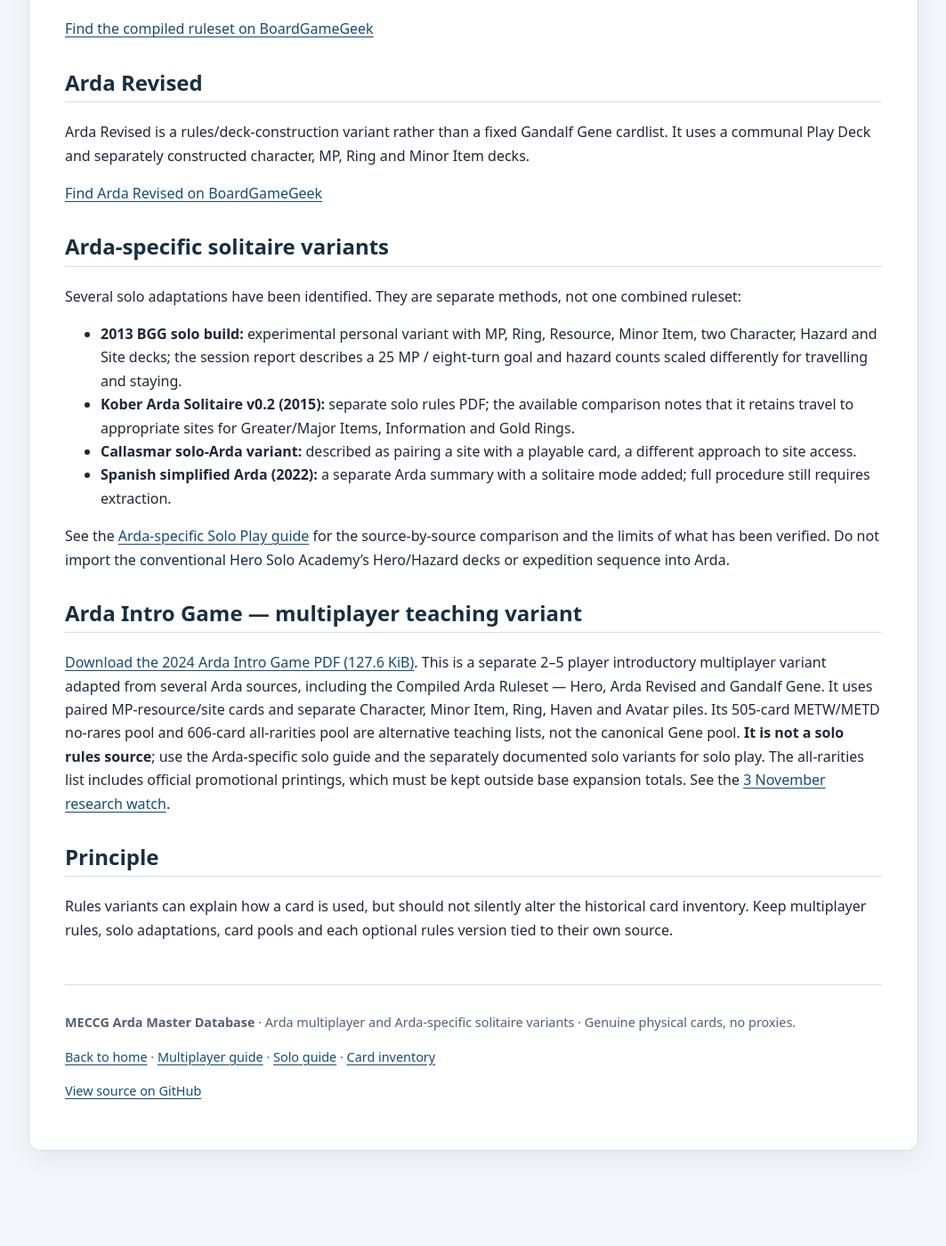
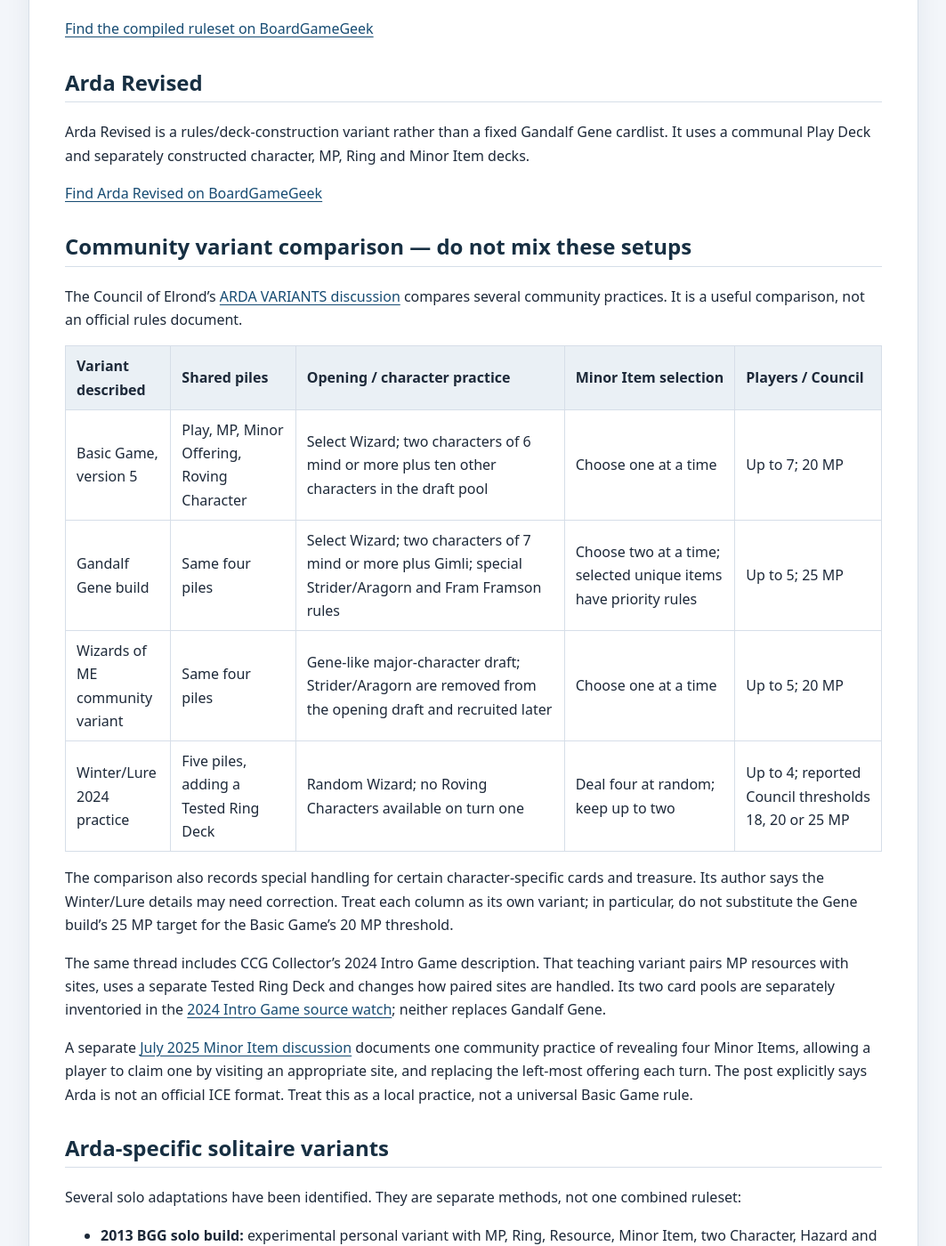
Before and after one commit to JamSpot/meccg-arda-master-database, a Jekyll site: the page built from docs/rules-and-variants.md, in a window 1280 px wide and 1400 px high, scrolled down 1686 px. Shown: the whole window at 89% size, without its empty margins (108-1171 px from the left). Built offline with Jekyll 4.4.1, drawn with Linux system fonts in a browser that asks for light colours; our own code applies the rules of GitHub Pages for plain Markdown files; before the commit the page ends 3003 px from its top, so only the background shows below that.

Commit message:
Document community Arda variant differences

```diff
--- a/docs/rules-and-variants.md
+++ b/docs/rules-and-variants.md
@@ -40,6 +40,23 @@ Arda Revised is a rules/deck-construction variant rather than a fixed Gandalf Ge
 
 [Find Arda Revised on BoardGameGeek](https://boardgamegeek.com/filepage/98645/arda-revised)
 
+## Community variant comparison — do not mix these setups
+
+The Council of Elrond's [ARDA VARIANTS discussion](https://councilofelrond.org/forum/viewtopic.php?f=37&t=4992) compares several community practices. It is a useful comparison, not an official rules document.
+
+| Variant described | Shared piles | Opening / character practice | Minor Item selection | Players / Council |
+|---|---|---|---|---|
+| Basic Game, version 5 | Play, MP, Minor Offering, Roving Character | Select Wizard; two characters of 6 mind or more plus ten other characters in the draft pool | Choose one at a time | Up to 7; 20 MP |
+| Gandalf Gene build | Same four piles | Select Wizard; two characters of 7 mind or more plus Gimli; special Strider/Aragorn and Fram Framson rules | Choose two at a time; selected unique items have priority rules | Up to 5; 25 MP |
+| Wizards of ME community variant | Same four piles | Gene-like major-character draft; Strider/Aragorn are removed from the opening draft and recruited later | Choose one at a time | Up to 5; 20 MP |
+| Winter/Lure 2024 practice | Five piles, adding a Tested Ring Deck | Random Wizard; no Roving Characters available on turn one | Deal four at random; keep up to two | Up to 4; reported Council thresholds 18, 20 or 25 MP |
+
+The comparison also records special handling for certain character-specific cards and treasure. Its author says the Winter/Lure details may need correction. Treat each column as its own variant; in particular, do not substitute the Gene build's 25 MP target for the Basic Game's 20 MP threshold.
+
+The same thread includes CCG Collector's 2024 Intro Game description. That teaching variant pairs MP resources with sites, uses a separate Tested Ring Deck and changes how paired sites are handled. Its two card pools are separately inventoried in the [2024 Intro Game source watch](research-watch-2026-11-21.html); neither replaces Gandalf Gene.
+
+A separate [July 2025 Minor Item discussion](https://councilofelrond.org/forum/viewtopic.php?f=37&t=5230) documents one community practice of revealing four Minor Items, allowing a player to claim one by visiting an appropriate site, and replacing the left-most offering each turn. The post explicitly says Arda is not an official ICE format. Treat this as a local practice, not a universal Basic Game rule.
+
 ## Arda-specific solitaire variants
 
 Several solo adaptations have been identified. They are separate methods, not one combined ruleset:
```
